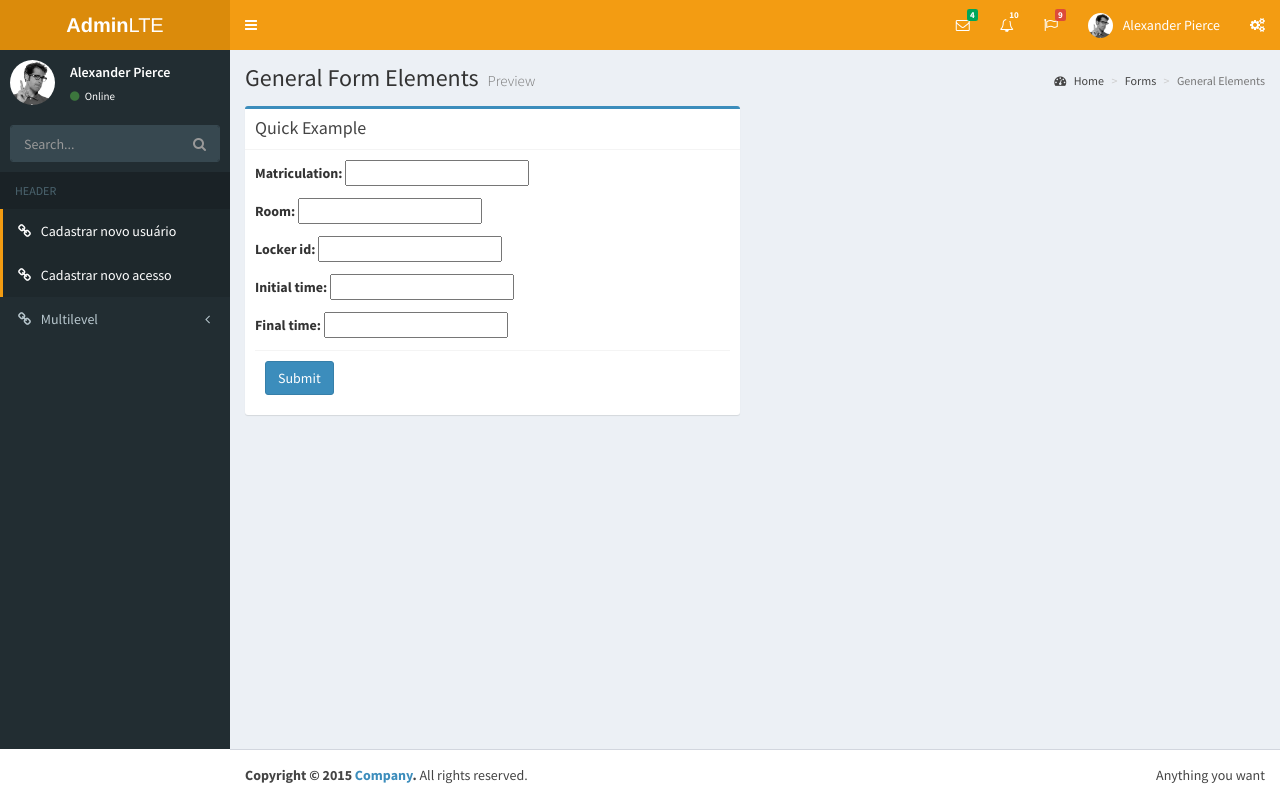
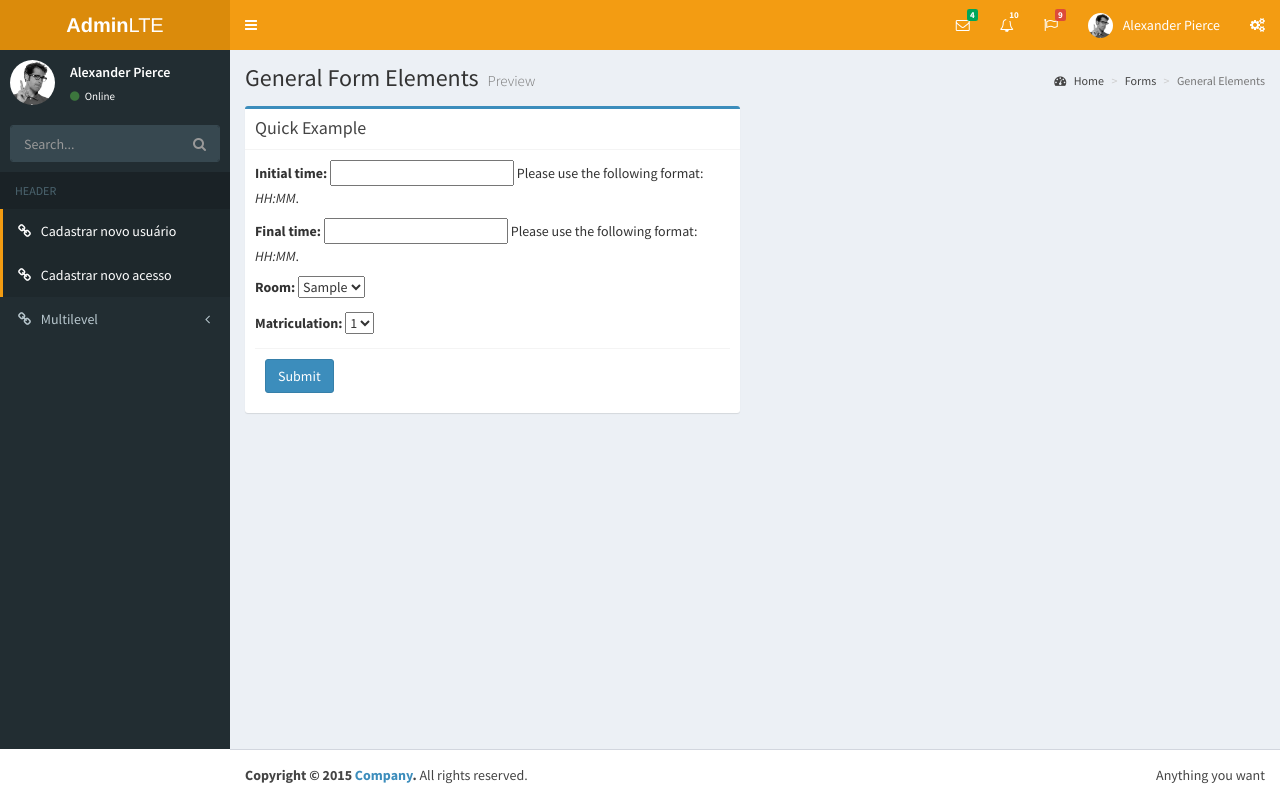
Before and after one commit to cielly/ubi_locker_server, a Django app: page /access/register/ in a window 1280 px wide; the page is wider, and only the part inside the window is pictured. Run offline with Django 3.2, Linux system fonts and the light colour scheme; tables that the repository leaves empty hold one stand-in row (values such as "Sample post"); parts of the project's set-up code (start-up, migrations or seed data) failed here and were passed over; some libraries are stand-ins or nearby versions.

Commit message:
edit access register view to permit add existing person and locker

```diff
--- a/ubi_locker_server/locker_manager/forms.py
+++ b/ubi_locker_server/locker_manager/forms.py
@@ -47,3 +47,21 @@ class AccessForm(forms.ModelForm):
 	class Meta:
 		model = Access
 		fields = ('initial_time', 'final_time')
+
+class AccessAditionalForm(forms.Form):
+	def get_matr():
+		CHOICES = []
+		matr = Person.objects.values('matriculation')
+		for key in matr:
+			CHOICES.append( (str(key['matriculation']), key['matriculation']) )
+		return CHOICES
+
+	def get_room():
+		CHOICES = []
+		room = Locker.objects.values('room')
+		for key in room:
+			CHOICES.append( (str(key['room']), str(key['room'])) )
+		return CHOICES
+
+	room = forms.ChoiceField(choices=get_room)
+	matriculation = forms.ChoiceField(choices=get_matr)
--- a/ubi_locker_server/locker_manager/models.py
+++ b/ubi_locker_server/locker_manager/models.py
@@ -28,5 +28,5 @@ class Locker(models.Model):
 class Access(models.Model):
 	person = models.ForeignKey('Person', on_delete=models.CASCADE)
 	locker = models.ForeignKey('Locker', on_delete=models.CASCADE)
-	initial_time = models.TimeField()
-	final_time = models.TimeField()
+	initial_time = models.TimeField(help_text="Please use the following format: <em>HH:MM</em>.")
+	final_time = models.TimeField(help_text="Please use the following format: <em>HH:MM</em>.")
--- a/ubi_locker_server/locker_manager/views.py
+++ b/ubi_locker_server/locker_manager/views.py
@@ -1,7 +1,7 @@
 from django.shortcuts import render, render_to_response, redirect, get_object_or_404
 from django.contrib.auth.models import User
 from .models import Admin, Person, Access, Locker
-from forms import AdminForm, UserForm, PersonForm, LockerForm, AccessForm
+from forms import AdminForm, UserForm, PersonForm, LockerForm, AccessForm, AccessAditionalForm
 from django.contrib import messages
 
 # Create your views here.
@@ -62,28 +62,35 @@ def remove_admin(request, pk):
 	return render(request, 'locker_manager/admin_list.html', {'admins':admins})
 
 def register_access(request):
-	person_form = PersonForm(prefix="prs")
-	locker_form = LockerForm(prefix="lcr")
+	#person_form = PersonForm(prefix="prs")
+	#locker_form = LockerForm(prefix="lcr")
 	access_form = AccessForm(prefix="acs")
+	access_ad_form = AccessAditionalForm(prefix="ad")
 
 	if request.method == 'POST':
-		person_form = PersonForm(request.POST, prefix="prs")
-		locker_form = LockerForm(request.POST, prefix="lcr")
+		#person_form = PersonForm(request.POST, prefix="prs")
+		#locker_form = LockerForm(request.POST, prefix="lcr")
 		access_form = AccessForm(request.POST, prefix="acs")
-		if person_form.is_valid() and locker_form.is_valid() and access_form.is_valid():
-			person = person_form.save()
-			locker = locker_form.save()
+		access_ad_form = AccessAditionalForm(request.POST, prefix="ad")
+		#if person_form.is_valid() and locker_form.is_valid() and access_form.is_valid():
+		if access_form.is_valid() and access_ad_form.is_valid():
+
+			#person = person_form.save()
+			#locker = locker_form.save()
 			access = access_form.save(commit=False)
-			access.person = person
-			access.locker = locker
+			matr = access_ad_form.cleaned_data['matriculation']
+			room = access_ad_form.cleaned_data['room']
+			access.person = get_object_or_404(Person, matriculation=matr)
+			access.locker = get_object_or_404(Locker, room=room)
 			access.save()
 			return redirect('locker_manager.views.access_details', pk=access.pk)
 		else:
 			messages.error(request, "Error")
-			return render(request, 'locker_manager/register_access.html',{'access_form':access_form, 'person_form':person_form, 'locker_form': locker_form})
+			return render(request, 'locker_manager/register_access.html',{'access_form':access_form, 'access_ad_form':access_ad_form})
 
 	else:
-		return render(request, 'locker_manager/register_access.html',{'access_form':access_form, 'person_form':person_form, 'locker_form': locker_form})
+		messages.error(request, "Error")
+		return render(request, 'locker_manager/register_access.html',{'access_form':access_form, 'access_ad_form':access_ad_form})
 
 
 def edit_access(request, pk):
--- a/ubi_locker_server/templates/locker_manager/register_access.html
+++ b/ubi_locker_server/templates/locker_manager/register_access.html
@@ -42,9 +42,11 @@
               <div class="box-body">
               {% csrf_token %}
 
-              {{ person_form.as_p }}
-              {{ locker_form.as_p }}
               {{ access_form.as_p }}
+              {{ access_ad_form.as_p }}
+
+
+
 
             <!-- /.box-body -->
 
@@ -55,35 +57,6 @@
 
           <!-- /.box -->
 
-          {% if person_form.errors %}
-            {% for field in person_form %}
-                {% for error in field.errors %}
-                    <div class="alert alert-error">
-                        <strong>{{ error|escape }}</strong>
-                    </div>
-                {% endfor %}
-            {% endfor %}
-            {% for error in person_form.non_field_errors %}
-                <div class="alert alert-error">
-                    <strong>{{ error|escape }}</strong>
-                </div>
-            {% endfor %}
-        {% endif %}
-
-         {% if locker_form.errors %}
-            {% for field in locker_form %}
-                {% for error in field.errors %}
-                    <div class="alert alert-error">
-                        <strong>{{ error|escape }}</strong>
-                    </div>
-                {% endfor %}
-            {% endfor %}
-            {% for error in locker_form.non_field_errors %}
-                <div class="alert alert-error">
-                    <strong>{{ error|escape }}</strong>
-                </div>
-            {% endfor %}
-        {% endif %}
 
          {% if access_form.errors %}
             {% for field in access_form %}
@@ -94,6 +67,21 @@
                 {% endfor %}
             {% endfor %}
             {% for error in access_form.non_field_errors %}
+                <div class="alert alert-error">
+                    <strong>{{ error|escape }}</strong>
+                </div>
+            {% endfor %}
+        {% endif %}
+
+          {% if access_ad_form.errors %}
+            {% for field in access_ad_form %}
+                {% for error in field.errors %}
+                    <div class="alert alert-error">
+                        <strong>{{ error|escape }}</strong>
+                    </div>
+                {% endfor %}
+            {% endfor %}
+            {% for error in access_ad_form.non_field_errors %}
                 <div class="alert alert-error">
                     <strong>{{ error|escape }}</strong>
                 </div>
--- a/ubi_locker_server/ubi_locker_server/urls.py
+++ b/ubi_locker_server/ubi_locker_server/urls.py
@@ -19,20 +19,9 @@ from django.conf import settings
 from django.contrib.staticfiles.urls import staticfiles_urlpatterns
 from django.contrib.auth.models import User
 from rest_framework import routers, serializers, viewsets
-from locker_manager.viewsets import PersonViewSet, AdminViewSet
+from locker_manager.viewsets import UserViewSet, PersonViewSet, AdminViewSet, LockerViewSet
 from locker_manager.tokens import TokenViewSet
 #from . import views
-
-class UserSerializer(serializers.HyperlinkedModelSerializer):
-    class Meta:
-        model = User
-        fields = ('url', 'username', 'email', 'is_staff', 'password', 'is_active')
-
-# ViewSets define the view behavior.
-class UserViewSet(viewsets.ModelViewSet):
-    queryset = User.objects.all()
-    serializer_class = UserSerializer
-
 
 # Routers provide an easy way of automatically determining the URL conf.
 router = routers.DefaultRouter()
@@ -40,6 +29,7 @@ router.register(r'persons', PersonViewSet)
 router.register(r'users', UserViewSet)
 router.register(r'adminp', AdminViewSet)
 router.register(r'token', TokenViewSet)
+router.register(r'locker', LockerViewSet)
 #router.register(r'persons/(?P<rfid>\d+)', PersonViewSet)
 
 urlpatterns = [
```
Also changed, not shown: ubi_locker_server/locker_manager/serializers.py (+11 -1 lines), ubi_locker_server/locker_manager/viewsets.py (+17 -2 lines).
